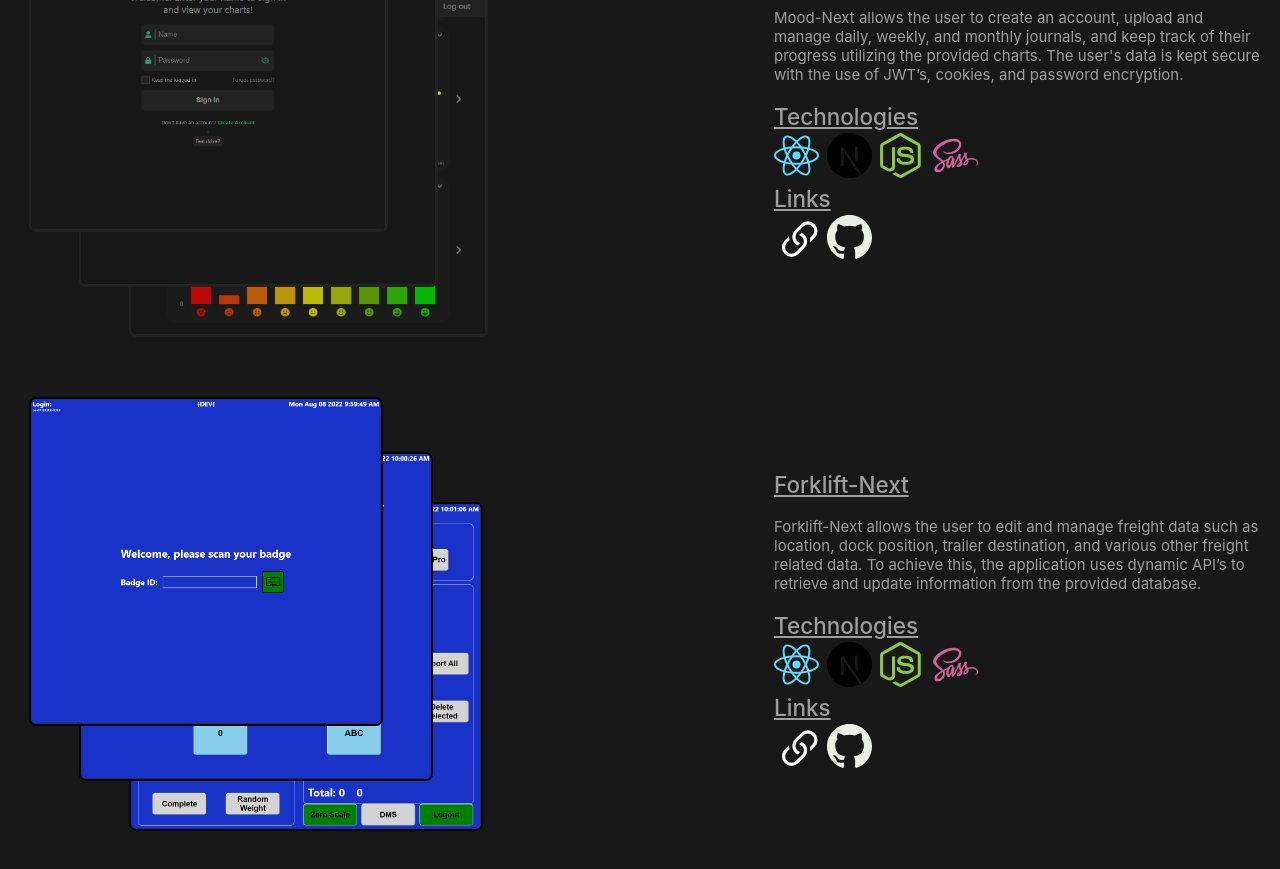
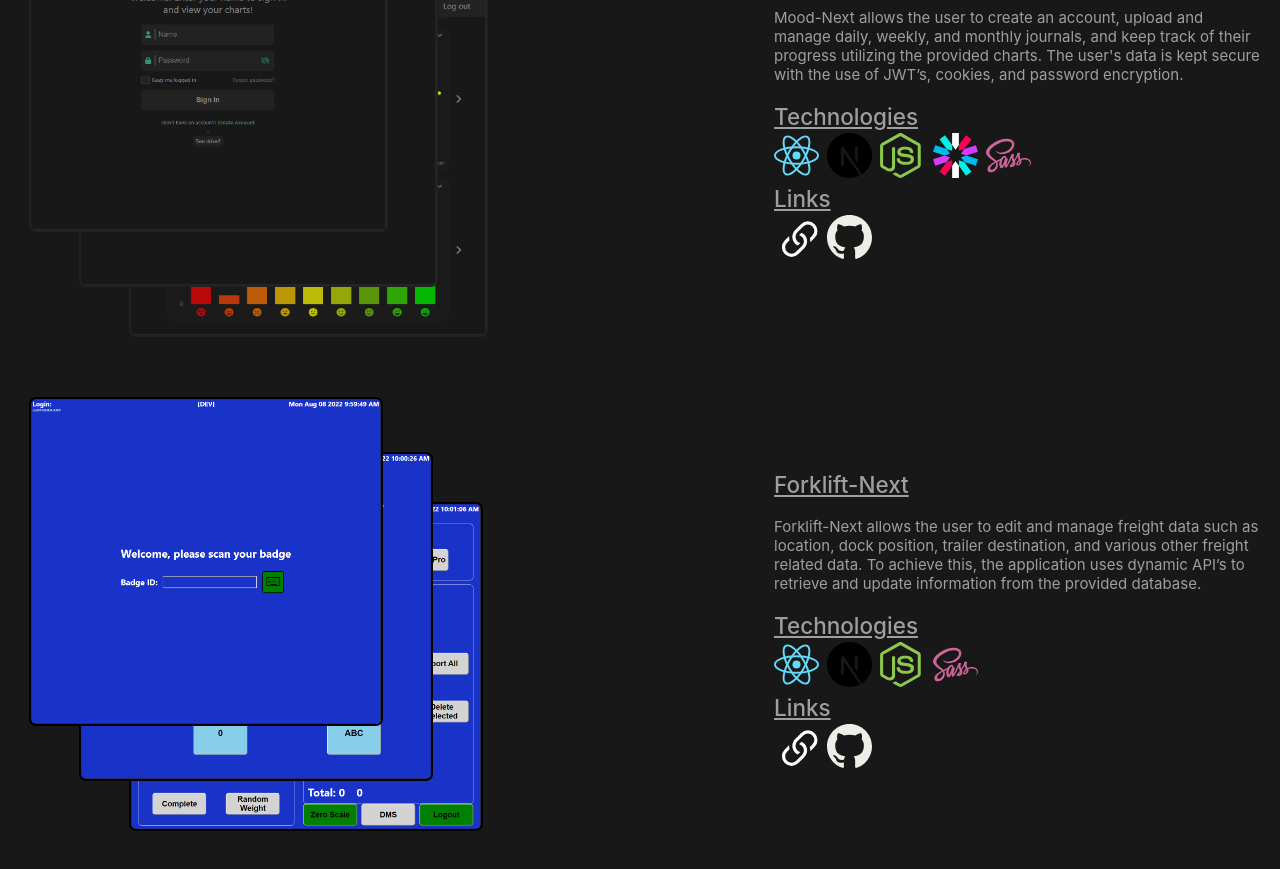
Before and after one commit to therazor113/Portfolio, a Vue app: page / in a window 1280 px wide. Shown: the part 1900-2769 px from the top of the page. Built offline with nearby package versions, Linux system fonts and the light colour scheme.

Commit message:
Added JWT icon to mood-next project

```diff
--- a/src/components/pageRefs/Projects/items/MoodProject/MoodProject.vue
+++ b/src/components/pageRefs/Projects/items/MoodProject/MoodProject.vue
@@ -55,6 +55,11 @@
           href="https://nodejs.org/en/"
         />
         <Icon
+          title="JWT"
+          size="45"
+          href="https://sass-lang.com/"
+        />
+        <Icon
           title="Sass"
           size="45"
           href="https://sass-lang.com/"
```
